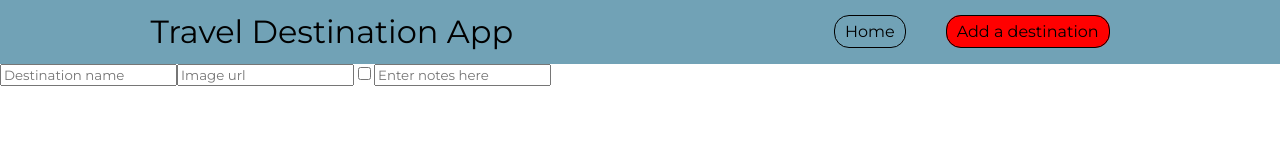
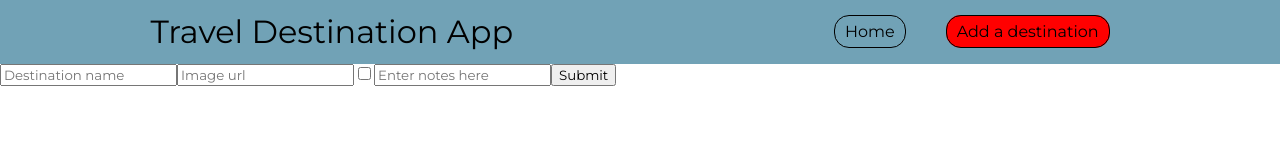
Before and after one commit to suthyscott/37-travel-destination-app, a React (Create React App) app: page /addDestination in a window 1280 px wide. Shown: the top 160 px of the page. Built offline with nearby package versions, Linux system fonts and the light colour scheme.

Commit message:
finished post request

```diff
--- a/src/components/AddDestination.jsx
+++ b/src/components/AddDestination.jsx
@@ -1,4 +1,5 @@
 import {useState} from 'react'
+import axios from 'axios'
 
 const AddDestination = () => {
   const [name, setName] = useState('')
@@ -7,13 +8,31 @@ const AddDestination = () => {
   const [notes, setNotes] = useState('')
 
   console.log(international)
+
+  const submitHandler = e => {
+    e.preventDefault()
+
+    let bodyInfo = {
+      name,
+      imageURL,
+      international,
+      notes
+    }
+
+    axios.post(`http://localhost:4545/api/destinations?apiKey=${process.env.REACT_APP_TRAVEL_DESTINATION_KEY}`, bodyInfo)
+      .then(res => {
+        console.log(res)
+      })
+      .catch(err => console.log(err))
+
+  }
   return (
-    <form>
+    <form onSubmit={e => submitHandler(e)}>
       <input placeholder='Destination name' onChange={e => setName(e.target.value)} value={name}/>
       <input placeholder='Image url' onChange={e => setImageURL(e.target.value)} value={imageURL}/>
       <input type='checkbox' checked={international ? true : false} onChange={e => setInternational(!international)} />
       <input placeholder='Enter notes here' onChange={e => setNotes(e.target.value)} value={notes}/>
-
+      <button>Submit</button>
     </form>
   )
 }
```
